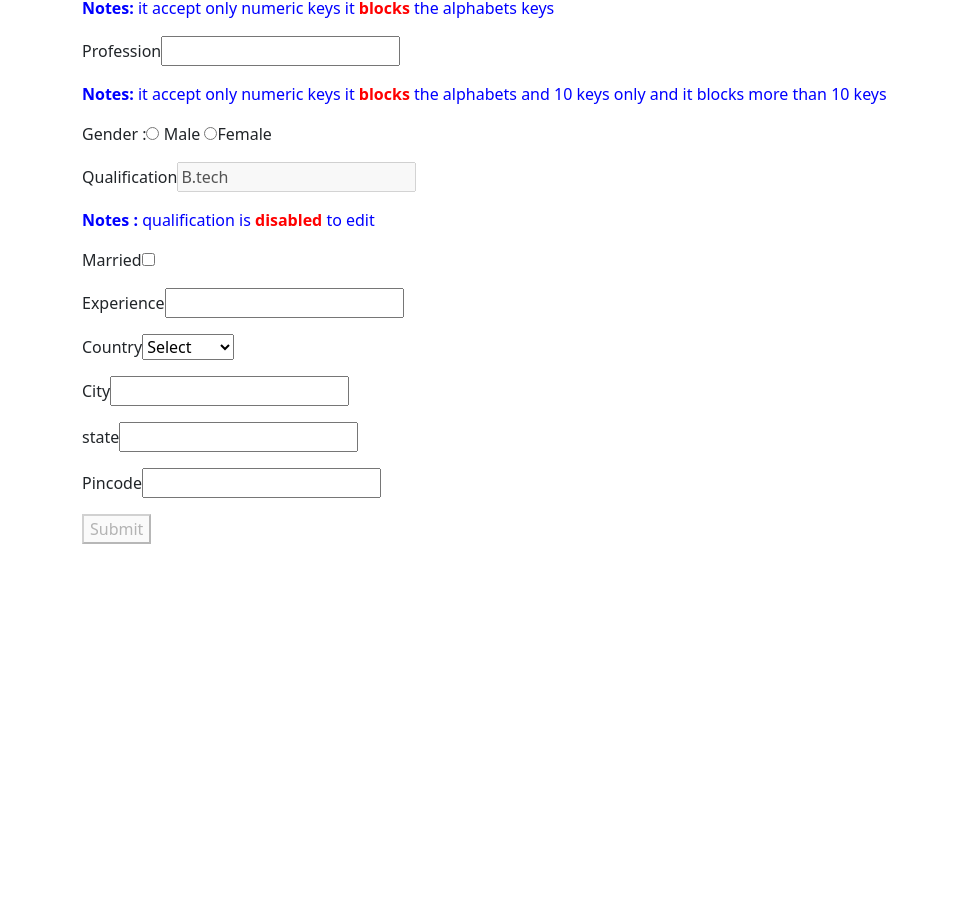
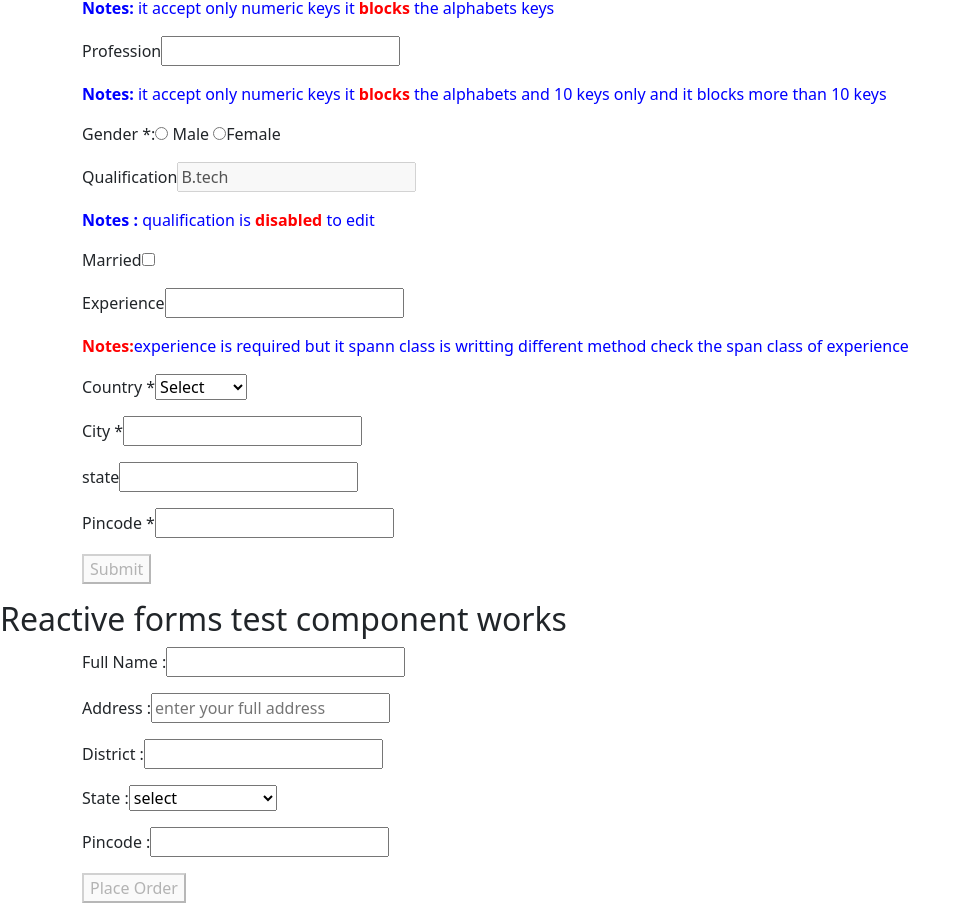
Before and after one commit to Mdksherif/angular-basics, an Angular app: page / in a window 1280 px wide. Shown: the part 2119-3038 px from the top of the page, without its empty margins (0-968 px from the left). Before the commit the page ends 2679 px from the top, so only its background shows below. Built offline with nearby package versions, Linux system fonts and the light colour scheme.

Commit message:
Reactive forms test completed

```diff
--- a/src/app/app.component.html
+++ b/src/app/app.component.html
@@ -7,3 +7,4 @@
 <app-template-driven-forms></app-template-driven-forms>
 <app-template-driven-forms-test></app-template-driven-forms-test>
 <app-reactive-forms></app-reactive-forms>
+<app-reactive-forms-test></app-reactive-forms-test>
--- a/src/app/app.module.ts
+++ b/src/app/app.module.ts
@@ -13,6 +13,7 @@ import { HooksChildComponent } from './hooks-child/hooks-child.component';
 import { TemplateDrivenFormsComponent } from './template-driven-forms/template-driven-forms.component';
 import { TemplateDrivenFormsTestComponent } from './template-driven-forms-test/template-driven-forms-test.component';
 import { ReactiveFormsComponent } from './reactive-forms/reactive-forms.component';
+import { ReactiveFormsTestComponent } from './reactive-forms-test/reactive-forms-test.component';
 
 @NgModule({
   declarations: [
@@ -25,7 +26,8 @@ import { ReactiveFormsComponent } from './reactive-forms/reactive-forms.componen
     HooksChildComponent,
     TemplateDrivenFormsComponent,
     TemplateDrivenFormsTestComponent,
-    ReactiveFormsComponent
+    ReactiveFormsComponent,
+    ReactiveFormsTestComponent
   ],
   imports: [
     BrowserModule,
--- /dev/null
+++ b/src/app/reactive-forms-test/reactive-forms-test.component.html
@@ -0,0 +1,47 @@
+<h2>Reactive forms test component works</h2>
+<div class="container">
+    <form [formGroup]="orderForm" (submit)="onSubmitOrderform()">
+        <p>
+            <label for="fullname">Full Name : </label>
+            <input type="text" name="fullname" id="fullname" formControlName="fullName" (keypress)="alp20($event)">
+            <span class="text-danger" *ngIf="orderForm.controls.fullName.hasError('required') && (orderForm.controls.fullName.touched || orderForm.controls.fullName.touched)">
+                Enter Your Name
+            </span>
+        </p>
+        <p>
+            <label for="address">Address : </label>
+            <input type="text" name="address" id="address" formControlName="address" placeholder="enter your full address">
+        </p>
+        <p>
+            <label for="district">District : </label>
+            <input type="text" name="district" id="district" formControlName="district">
+        </p>
+        <p>
+            <label for="state">State : </label>
+            <select name="state" id="state" formControlName="state">
+                <option value="">select</option>
+                <option value="1">TamilNadu</option>
+                <option value="2">Punjab</option>
+                <option value="3">kerala</option>
+                <option value="4">karnataka</option>
+                <option value="5">Andhra Pradesh</option>
+                <option value="6">Telungana</option>
+                <option value="7">Madhya Pradesh</option>
+                <option value="8">Maharashtra</option>
+                <option value="9">Gujarat</option>
+                <option value="10">Assam</option>
+            </select>
+        </p>
+        <p>
+            <label for="pincode">Pincode : </label>
+            <input type="text" name="pincode" id="pincode" formControlName="pincode" (keypress)="pincodenum($event)">
+        </p>
+        <p>
+            <button type="submit" [disabled] = "!orderForm.valid">Place Order</button>
+        </p>
+
+    </form>
+</div>
+<div *ngIf="orderFormData">
+<p>Name: {{orderFormData.fullName}}</p>
+</div>
--- /dev/null
+++ b/src/app/reactive-forms-test/reactive-forms-test.component.ts
@@ -0,0 +1,47 @@
+import { Component, OnInit } from '@angular/core';
+import { FormControl, FormGroup, Validators } from '@angular/forms';
+
+@Component({
+  selector: 'app-reactive-forms-test',
+  templateUrl: './reactive-forms-test.component.html',
+  styleUrls: ['./reactive-forms-test.component.css']
+})
+export class ReactiveFormsTestComponent implements OnInit {
+
+  constructor() { }
+
+  ngOnInit(): void {
+  }
+
+  orderForm= new FormGroup({
+    fullName: new FormControl('',[Validators.required]),
+    address: new FormControl('',[Validators.required]),
+    district : new FormControl('',[Validators.required]),
+    state: new FormControl('',[Validators.required]),
+    pincode:new FormControl('',[Validators.required])
+  })
+
+  orderFormData:any
+
+  onSubmitOrderform(){
+   this.orderFormData = this.orderForm.value;
+   console.log("Order Data =>", this.orderFormData)
+
+   this.orderForm.reset();
+  }
+
+  alp20(event: KeyboardEvent): void {
+    const inputChar = String.fromCharCode(event.charCode);
+    if (!/^[a-zA-Z]+$/.test(inputChar) || (event.target as HTMLInputElement).value.length >= 20) {
+      event.preventDefault();
+    }
+  }
+
+  pincodenum(event: KeyboardEvent): void{
+    const inputNum = String.fromCharCode(event.charCode);
+    if (!/^[0-9]+$/.test(inputNum) || (event.target as HTMLInputElement).value.length >= 6) {
+      event.preventDefault();
+    }
+
+  }
+}
--- a/src/app/reactive-forms/reactive-forms.component.html
+++ b/src/app/reactive-forms/reactive-forms.component.html
@@ -53,7 +53,7 @@
         <p style="color: blue;"><b>Notes: </b>it accept only numeric keys it <b style="color: red;">blocks</b>  the alphabets and 10 keys only and it blocks more than 10 keys </p>
 
         <p>
-            <label for="gender">Gender : </label>
+            <label for="gender">Gender *: </label>
             <input type="radio" id="gendermale" name="gender" value="male"   formControlName="gender"/> Male
             <input type="radio" id="genderfemale" name="gender" value="female"  formControlName="gender"/>Female
             <span class="text-danger" *ngIf="contactForm.controls.gender.hasError('required') && (contactForm.controls.gender.touched || contactForm.controls.gender.dirty)">
@@ -73,9 +73,13 @@
         <p>
             <label for="experience">Experience</label>
             <input type="text" id="experience" name="experience"  formControlName="experience">
+            <span class="text-danger" *ngIf="experience?.hasError('required') && (experience?.touched || experience?.dirty)">
+                experience is required
+            </span>
         </p>
+        <p style="color: blue;"><b style="color: red;">Notes:</b>experience is required but it spann class is writting different method check the span class of experience</p>
         <p>
-            <label for="country"> Country</label>
+            <label for="country"> Country *</label>
             <select name="country" id="country"  formControlName="country">
                 <option value="">Select</option>
                 <option value="1">India</option>
@@ -93,7 +97,7 @@
 
         <div formGroupName="address">
             <p>
-                <label for="city">City</label>
+                <label for="city">City *</label>
                 <input type="text" name="city" id="city" formControlName="city">
                 <span class="text-danger" *ngIf="contactForm.get('address.city')?.hasError('required') && (contactForm.get('address.city')?.touched || contactForm.get('address.city')?.dirty)">
                     City is required
@@ -105,7 +109,7 @@
                 <input type="text" name="street" id="state" formControlName="state">
             </p>
             <p>
-                <label for="pincode">Pincode</label>
+                <label for="pincode">Pincode *</label>
                 <input type="text" name="pincode" id="pincode" formControlName="pincode" (keypress)="pincodeValid($event)">
             </p>
 
--- a/src/app/reactive-forms/reactive-forms.component.ts
+++ b/src/app/reactive-forms/reactive-forms.component.ts
@@ -23,7 +23,7 @@ export class ReactiveFormsComponent implements OnInit {
 
     isMarried: new FormControl(),
     profession: new FormControl(),
-    experience: new FormControl(),
+    experience: new FormControl('',[Validators.required]),
     country: new FormControl('',[Validators.required]),
     address: new FormGroup({
       city: new FormControl('',[Validators.required]),
@@ -83,12 +83,15 @@ export class ReactiveFormsComponent implements OnInit {
       default: return '';
     }
   }
+
+
   constructor() { }
 
   ngOnInit(): void {
   }
 
   contactFormData:any
+
   onSubmit(){
      this.contactFormData = this.contactForm.value;
     console.log("reactive forms =>", this.contactFormData)
@@ -97,7 +100,9 @@ export class ReactiveFormsComponent implements OnInit {
   }
 
 
-
+  get experience(){
+    return this.contactForm.get('experience')
+  }
 
 
 
```
Also changed, not shown: src/app/reactive-forms-test/reactive-forms-test.component.css (added), 1 other file (tests, documents, lock files or other folders).
